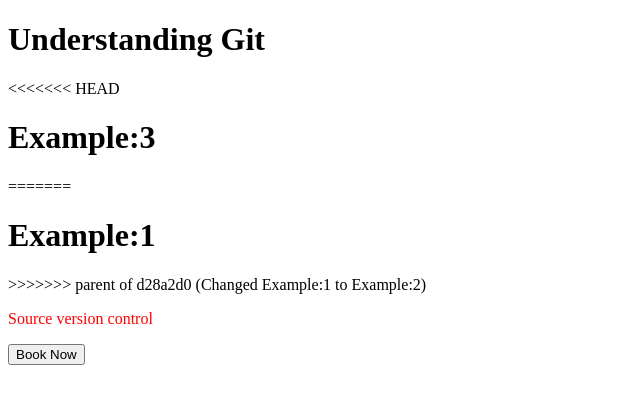
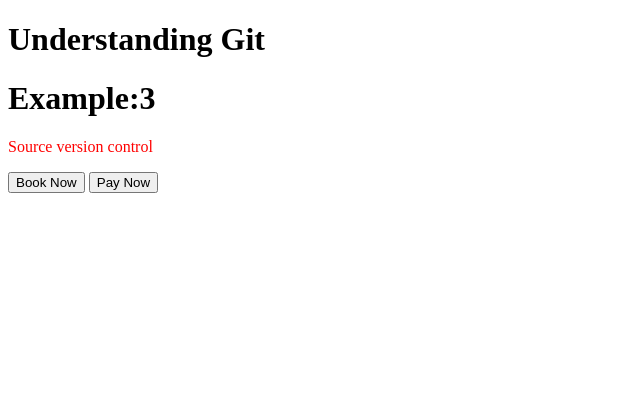
Before and after one commit to olu-salem/git-training, a plain HTML site: page index.html in a window 1280 px wide. Shown: the whole page, without its empty margins (0-640 px from the left). Drawn offline with Linux system fonts and the light colour scheme.

Commit message:
Created button Pay Now

```diff
--- a/index.html
+++ b/index.html
@@ -3,13 +3,10 @@
 
 <body>
 <h1>Understanding Git</h1>
-<<<<<<< HEAD
 <h1>Example:3</h1>
-=======
-<h1>Example:1</h1>
->>>>>>> parent of d28a2d0 (Changed Example:1 to Example:2)
 <p style="color:red">Source version control</p>
 <button>Book Now</button>
+<button>Pay Now</button>
 </body>
 
 </html>
```
